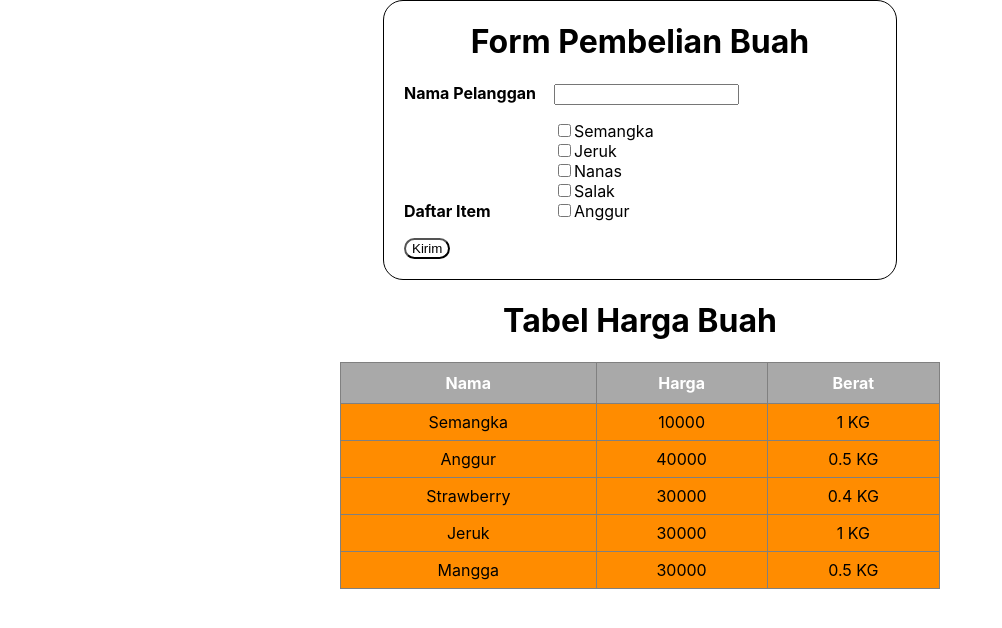
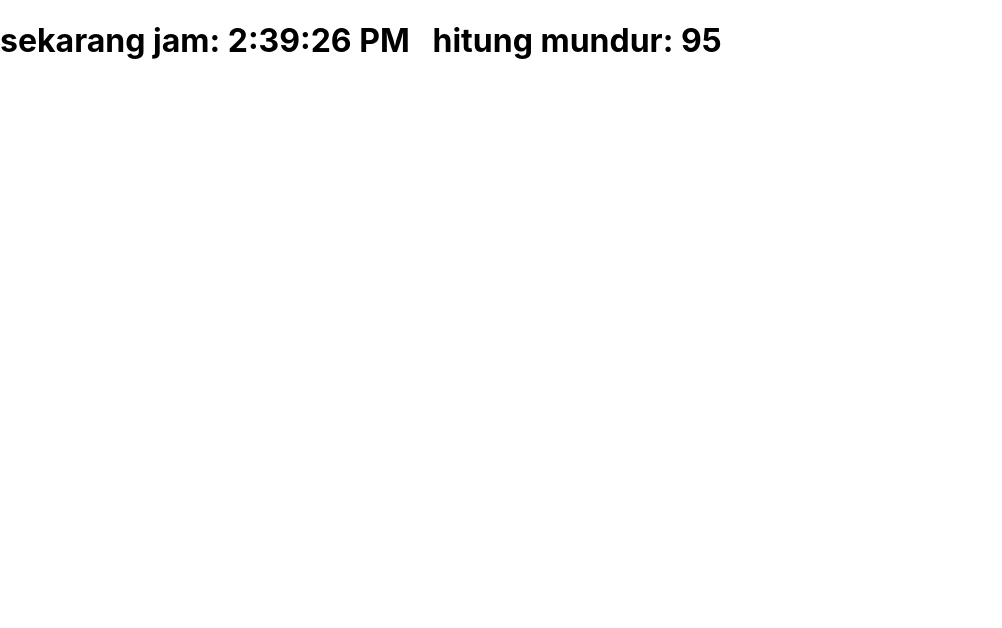
Before and after one commit to HendryTju/sanbercode-reactjs-0820-2, a React (Create React App) app in the folder my-app/: page / in a window 1280 px wide. Shown: the top 628 px of the page, without its empty margins (0-1002 px from the left). Built offline with nearby package versions, Linux system fonts and the light colour scheme.

Commit message:
Finish Tugas 11 :clock:
Add folder Tugas-11 with jsx for Clock... It vanishes when reach 0

```diff
--- a/my-app/src/App.js
+++ b/my-app/src/App.js
@@ -1,7 +1,6 @@
 import React from "react";
 import "./App.css";
-import FormulirBuah from "./Tugas-9/formulirbuah.jsx";
-import TabelBuah from "./Tugas-10/tabelbuah.jsx";
+import Clock from "./Tugas-11/clock.jsx";
 
 // Create react app based on Quiz
 // Use the same inline styling, because just need to change inside app.js
@@ -9,8 +8,7 @@
 function App() {
   return (
     <div>
-      <FormulirBuah />
-      <TabelBuah />
+      <Clock />
     </div>
   );
 }
--- /dev/null
+++ b/my-app/src/Tugas-11/clock.jsx
@@ -0,0 +1,54 @@
+import React, { Component } from "react";
+
+class Clock extends Component {
+  constructor(props) {
+    super(props);
+    this.state = {
+      // https://openclassrooms.com/en/courses/4286486-build-web-apps-with-reactjs/4286711-build-a-ticking-clock-component
+      time: new Date().toLocaleTimeString(),
+      // Had been tested with 5 seconds, it works
+      seconds: 100,
+    };
+  }
+  componentDidMount() {
+    this.intervalID = setInterval(() => this.tick(), 1000);
+    this.myInterval = setInterval(() => {
+      const { seconds } = this.state;
+      if (seconds > 0) {
+        this.setState(({ seconds }) => ({
+          seconds: seconds - 1,
+        }));
+      } else {
+        clearInterval(this.myInterval);
+      }
+    }, 1000);
+  }
+
+  componentWillUnmount() {
+    clearInterval(this.intervalID);
+    clearInterval(this.myInterval);
+  }
+
+  tick() {
+    this.setState({
+      time: new Date().toLocaleTimeString(),
+    });
+  }
+
+  render() {
+    const { seconds } = this.state;
+    return (
+      <div>
+        {seconds === 0 ? (
+          <h1></h1>
+        ) : (
+          <h1>
+            sekarang jam: {this.state.time} &nbsp; hitung mundur: {seconds}
+          </h1>
+        )}
+      </div>
+    );
+  }
+}
+
+export default Clock;
```
